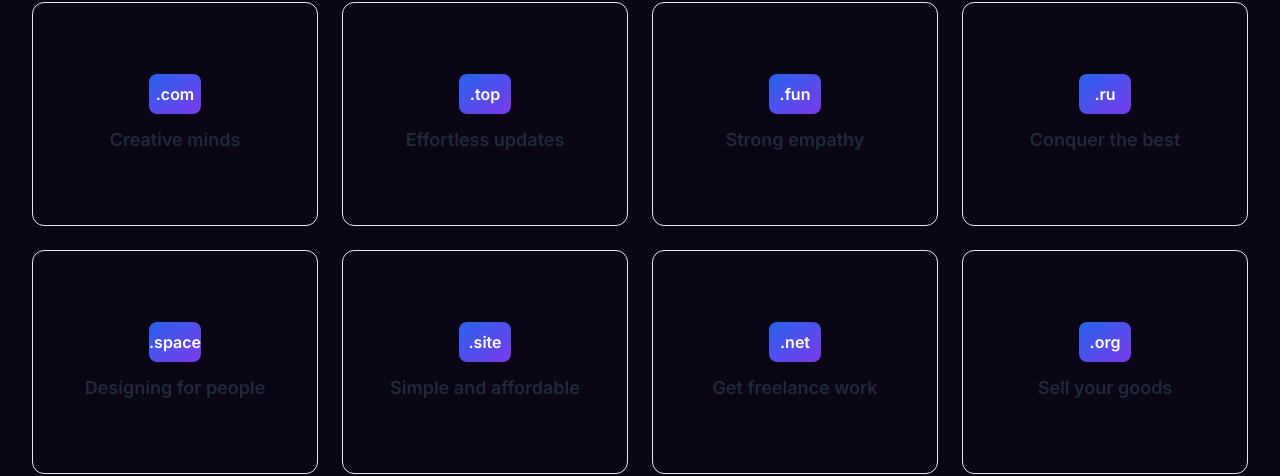
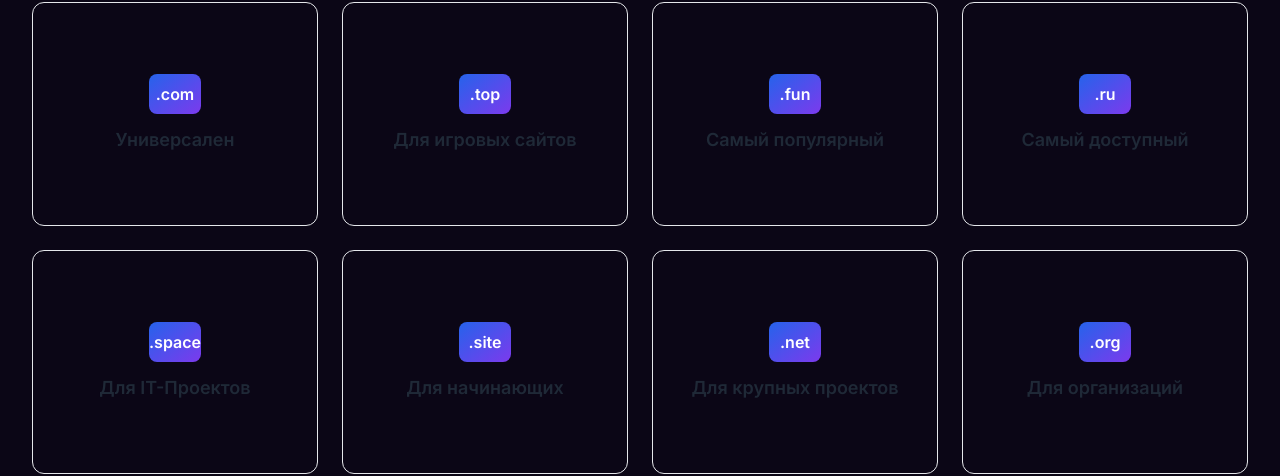
Before and after one commit to mopsik1337/komaru.host, a website: page index.html in a window 1280 px wide. Shown: the part 748-1224 px from the top of the page. Drawn offline with nearby package versions, Linux system fonts and the light colour scheme; some packages are replaced by stand-ins of ours; a script that the page names is missing.

Commit message:
Update index.html

```diff
--- a/index.html
+++ b/index.html
@@ -160,7 +160,7 @@
 
         <div class="mt-3">
           <h3 class="text-sm sm:text-lg font-semibold text-gray-800 dark:text-neutral-200">
-            Creative minds
+            Универсален
           </h3>
         </div>
       </div>
@@ -176,7 +176,7 @@
 
         <div class="mt-3">
           <h3 class="text-sm sm:text-lg font-semibold text-gray-800 dark:text-neutral-200">
-            Effortless updates
+            Для игровых сайтов
           </h3>
         </div>
       </div>
@@ -192,7 +192,7 @@
 
         <div class="mt-3">
           <h3 class="text-sm sm:text-lg font-semibold text-gray-800 dark:text-neutral-200">
-            Strong empathy
+            Самый популярный
           </h3>
         </div>
       </div>
@@ -208,7 +208,7 @@
 
         <div class="mt-3">
           <h3 class="text-sm sm:text-lg font-semibold text-gray-800 dark:text-neutral-200">
-            Conquer the best
+            Самый доступный
           </h3>
         </div>
       </div>
@@ -224,7 +224,7 @@
 
         <div class="mt-3">
           <h3 class="text-sm sm:text-lg font-semibold text-gray-800 dark:text-neutral-200">
-            Designing for people
+            Для IT-Проектов
           </h3>
         </div>
       </div>
@@ -240,7 +240,7 @@
 
         <div class="mt-3">
           <h3 class="text-sm sm:text-lg font-semibold text-gray-800 dark:text-neutral-200">
-            Simple and affordable
+            Для начинающих
           </h3>
         </div>
       </div>
@@ -256,7 +256,7 @@
 
         <div class="mt-3">
           <h3 class="text-sm sm:text-lg font-semibold text-gray-800 dark:text-neutral-200">
-            Get freelance work
+            Для крупных проектов
           </h3>
         </div>
       </div>
@@ -272,7 +272,7 @@
 
         <div class="mt-3">
           <h3 class="text-sm sm:text-lg font-semibold text-gray-800 dark:text-neutral-200">
-            Sell your goods
+            Для организаций
           </h3>
         </div>
       </div>
```
